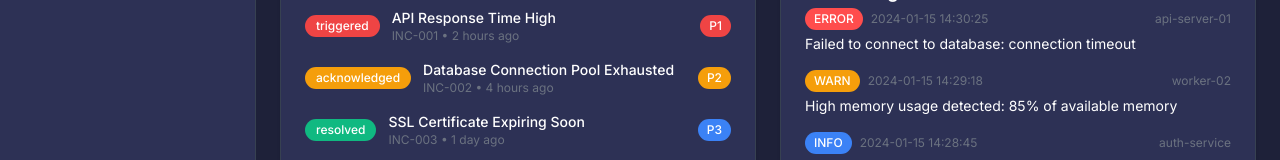
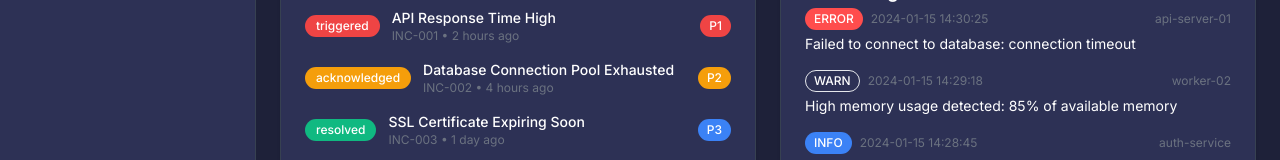
Before and after one commit to elkekoitan/LogExpert, a Next.js app: page /dashboard in a window 1280 px wide. Shown: the part 388-548 px from the top of the page. Built offline with nearby package versions, Linux system fonts and the light colour scheme.

Commit message:
fix: Remove duplicate properties in Badge component

```diff
--- a/src/components/ui/Badge.tsx
+++ b/src/components/ui/Badge.tsx
@@ -40,9 +40,6 @@ const badgeVariants = cva(
         // Log level variants
         trace: 'border-transparent bg-gray-400 text-white',
         debug: 'border-transparent bg-gray-500 text-white',
-        info: 'border-transparent bg-status-info text-white',
-        warn: 'border-transparent bg-status-warning text-white',
-        error: 'border-transparent bg-status-error text-white',
         fatal: 'border-transparent bg-red-800 text-white',
       },
       size: {
```
